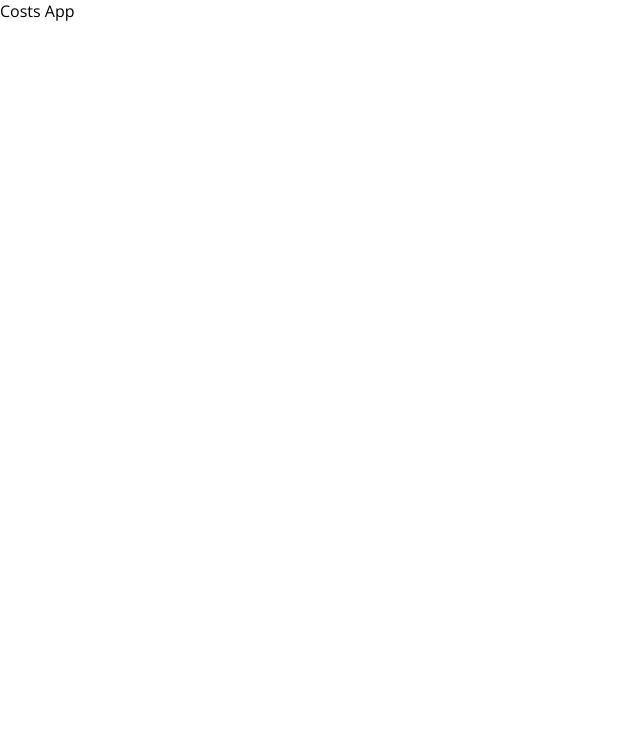
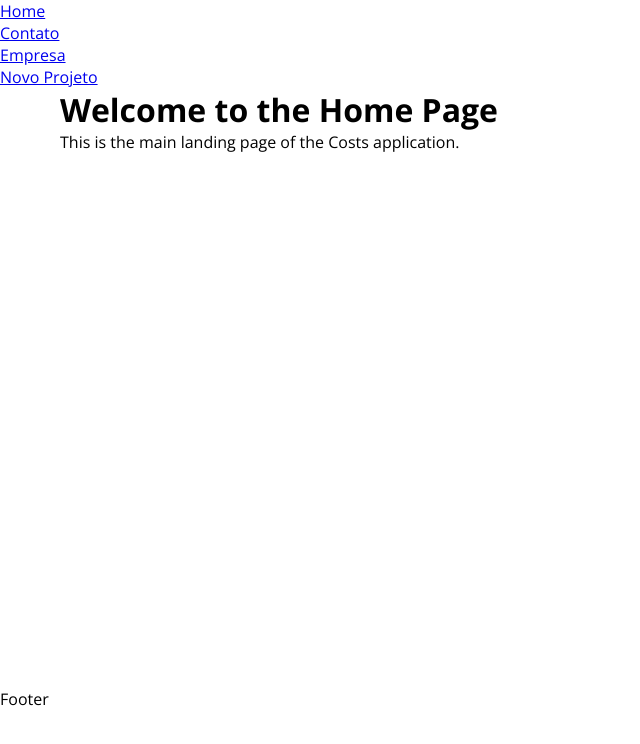
Before and after one commit to fp-torres/projeto-react, a React (Create React App) app in the folder costs/: page / in a window 1280 px wide. Shown: the top 744 px of the page, without its empty margins (0-640 px from the left). Built offline with nearby package versions, Linux system fonts and the light colour scheme.

Commit message:
Estruturando o projeto

```diff
--- a/costs/src/App.js
+++ b/costs/src/App.js
@@ -1,10 +1,31 @@
+import React from 'react';
+import { BrowserRouter as Router, Routes, Route, Link } from 'react-router-dom';
+import Home from './components/pages/Home';
+import Contact from './components/pages/Contact';
+import Company from './components/pages/Company';
+import NewProject from './components/pages/Newproject';
 
+import Container from './components/layout/Container';
 
 function App() {
   return (
-    <div className="App">
-<p>Costs App</p>
-    </div>
+    <Router>
+      <ul>
+        <li><Link to="/">Home</Link></li>
+        <li><Link to="/contact">Contato</Link></li>
+        <li><Link to="/company">Empresa</Link></li>
+        <li><Link to="/newproject">Novo Projeto</Link></li>
+      </ul>
+      <Container customClass="min-height">
+        <Routes>
+          <Route path="/" element={<Home />} />
+          <Route path="/contact" element={<Contact />} />
+          <Route path="/company" element={<Company />} />
+          <Route path="/newproject" element={<NewProject />} />
+        </Routes>
+      </Container>
+      <p>Footer</p>
+    </Router>
   );
 }
 
--- /dev/null
+++ b/costs/src/components/layout/Container.js
@@ -0,0 +1,8 @@
+import styles from './Container.module.css';
+
+function Container(props) {
+    return  <div className={`${styles.container} ${styles[props.customClass]}`} >{props.children}</div>
+
+};
+
+export default Container;
--- /dev/null
+++ b/costs/src/components/layout/Container.module.css
@@ -0,0 +1,24 @@
+.container {
+    width: 100%;
+    max-width: 1200px;
+    margin: 0 auto;
+    padding: 0 20px;
+    justify-content: space-between;
+    display: flex;
+    flex-wrap: wrap;
+}
+
+.min-height {
+    min-height: 75%;
+
+
+}
+
+.start {
+    justify-content: flex-start;
+}
+
+.column {
+    flex-direction: column;
+    justify-self: start;
+}
--- /dev/null
+++ b/costs/src/components/pages/Company.js
@@ -0,0 +1,10 @@
+function Company() {
+    return (
+        <div>
+        <h1>Company Page</h1>
+        <p>Information about the company will be displayed here.</p>
+        </div>
+    );
+    }
+
+export default Company;
--- /dev/null
+++ b/costs/src/components/pages/Contact.js
@@ -0,0 +1,10 @@
+function Contact() {
+    return (
+        <div>
+        <h1>Contact Us</h1>
+        <p>If you have any questions, please reach out to us at contact@costsapp.com.</p>
+        </div>
+    );
+    }
+
+    export default Contact;
--- /dev/null
+++ b/costs/src/components/pages/Home.js
@@ -0,0 +1,10 @@
+function Home() {
+    return (
+        <div>
+        <h1>Welcome to the Home Page</h1>
+        <p>This is the main landing page of the Costs application.</p>
+        </div>
+    );
+    }
+
+export default Home;
--- /dev/null
+++ b/costs/src/components/pages/Newproject.js
@@ -0,0 +1,10 @@
+function NewProject() {
+    return (
+        <div>
+        <h1>Create a New Project</h1>
+        <p>Use this page to create a new project and manage its costs.</p>
+        </div>
+    );
+    }
+
+export default NewProject;
```
